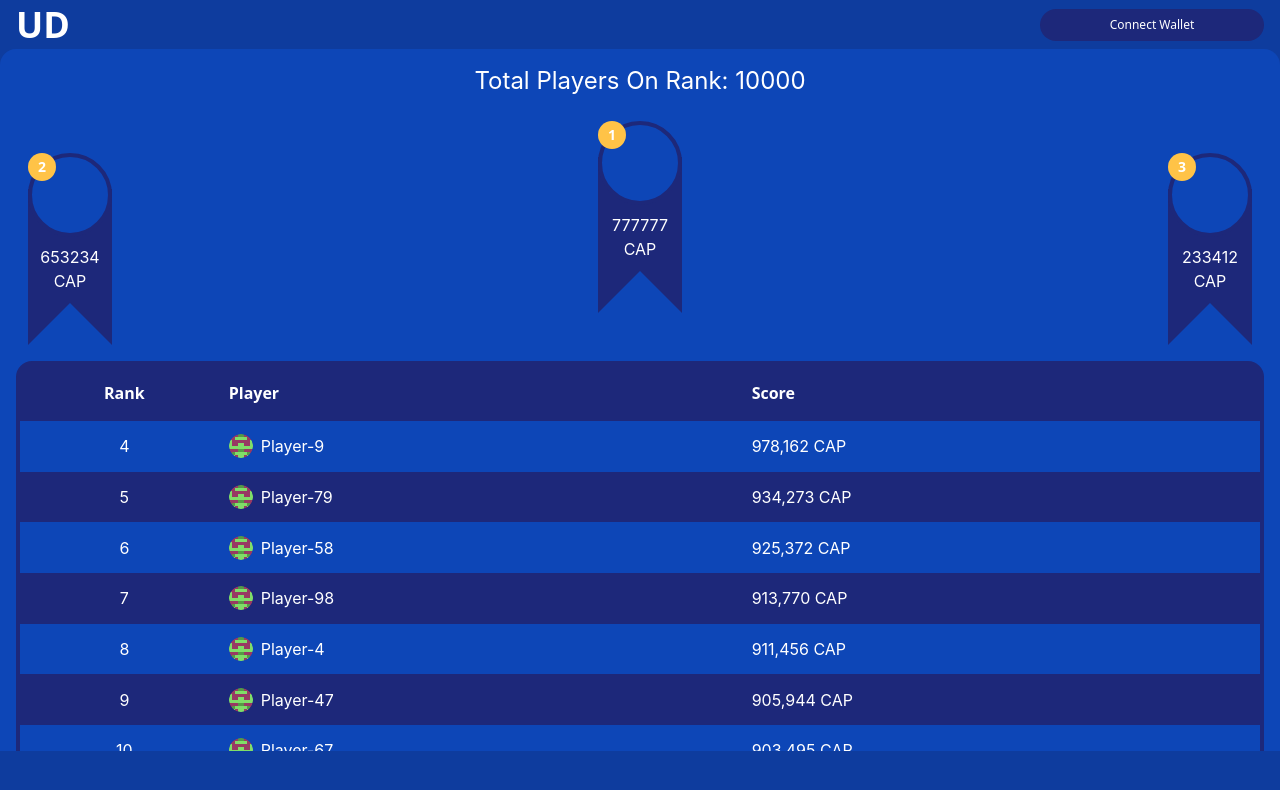
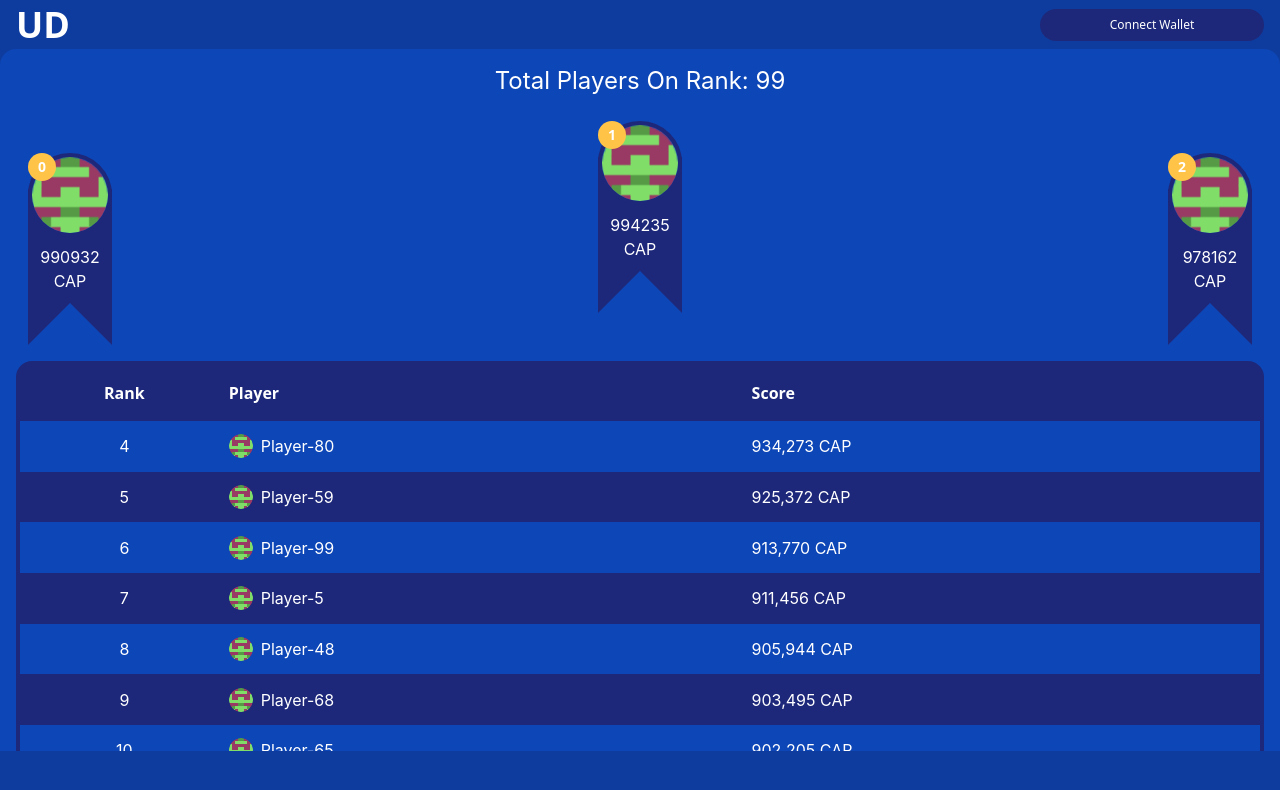
Before and after one commit to danhsucowboy/UWWDK, a React (Create React App) app: page /ranking in a window 1280 px wide. Shown: the top 790 px of the page. Built offline with nearby package versions, Linux system fonts and the light colour scheme.

Commit message:
feature: modified ranking data input props of Podium component

```diff
--- a/src/component/common/Badge/index.tsx
+++ b/src/component/common/Badge/index.tsx
@@ -1,15 +1,18 @@
 interface IBadge {
+  avatar: string
   score: number
   rank: number
   position: string
 }
 
-const Badge = ({ score, rank, position }: IBadge) => {
+const Badge = ({ avatar, score, rank, position }: IBadge) => {
   const badgeWrapper = `w-21 h-48 flex flex-col relative ${position}`
   return (
     <div className={badgeWrapper}>
       <div className="z-20 absolute w-7 h-7 rounded-full text-center bg-podium badge leading-7">{rank}</div>
-      <div className="w-21 h-21 rounded-full bg-secondary border-4 border-solid border-tertiary z-10"></div>
+      <div className="w-21 h-21 rounded-full bg-secondary border-4 border-solid border-tertiary z-10">
+        <img className="w-20 h-20 my-0 mx-auto" src={avatar} alt="avator" />
+      </div>
       <div className="w-full h-39 bg-tertiary absolute top-9 pt-14">
         <span>
           <p>{score}</p>
--- a/src/component/common/Podium/index.tsx
+++ b/src/component/common/Podium/index.tsx
@@ -1,15 +1,17 @@
 import Badge from '../Badge'
+import IRankings from '../../utils/interface/IRankings'
 interface IPodium {
   scores: number[]
   ranks: number[]
 }
 
-const Podium = ({ scores, ranks }: IPodium) => {
+const Podium = ({ rankings }: IRankings) => {
   const positions = ['self-end', '', 'self-end']
+  const ranks = [rankings[1], rankings[0], rankings[2]]
   return (
     <div className="w-full h-56 flex justify-between px-7 mt-6">
       {ranks.map((r, i) => {
-        return <Badge score={scores[i]} rank={r} position={positions[i]} />
+        return <Badge avatar={r.avatar} score={r.score} rank={i} position={positions[i]} />
       })}
     </div>
   )
--- a/src/component/common/Table/index.tsx
+++ b/src/component/common/Table/index.tsx
@@ -1,15 +1,7 @@
 import { useState, useMemo, useEffect } from 'react'
 import numeral from 'numeral'
-import mockAvatar from '../../../asset/img/oval.png'
 import { ChevronLeft, ChevronRight, ChevronsLeft, ChevronsRight } from 'react-feather'
-
-interface IRankings {
-  rankings: {
-    avatar: string
-    player: string
-    score: number
-  }[]
-}
+import IRankings from '../../utils/interface/IRankings'
 
 interface IData {
   rankings: {
@@ -57,7 +49,7 @@ const TableData = ({ rankings, currentPage }: IData) => {
             <td>{i + 4 + (currentPage - 1) * pageList}</td>
             <td className="w-4/5 h-full flex items-center">
               <div className="w-6 h-6 mr-2 rounded-full">
-                <img src={mockAvatar} alt="avator" />
+                <img src={r.avatar} alt="avator" />
               </div>
               {r.player}
             </td>
@@ -134,14 +126,14 @@ const Table = ({ rankings }: IRankings) => {
   const currentRankings = useMemo(() => {
     if (currentPage !== pages) return rankings.slice((currentPage - 1) * pageList, currentPage * pageList)
     else return rankings.slice((currentPage - 1) * pageList, rankings.length)
-  }, [currentPage])
+  }, [currentPage, rankings])
 
   const currentPages = useMemo(() => {
     const pageArrlen = pageArr.length < 3 ? pageArr.length : 3
     if (currentPage === 1) return pageArr.slice(0, pageArrlen)
     else if (currentPage === pages) return pageArr.slice(currentPage - pageArrlen, currentPage)
     else return pageArr.slice(currentPage - pageArrlen + 1, currentPage + 1)
-  }, [pageArr, currentPage])
+  }, [pageArr, currentPage, rankings])
 
   return (
     <table className="w-full h-144 rounded-2xl bg-tertiary border-4 border-solid border-[#2C217F99]">
--- /dev/null
+++ b/src/component/utils/interface/IRankings.ts
@@ -0,0 +1,9 @@
+interface IRankings {
+  rankings: {
+    avatar: string
+    player: string
+    score: number
+  }[]
+}
+
+export default IRankings
--- a/src/hook/useMockRanking.ts
+++ b/src/hook/useMockRanking.ts
@@ -1,4 +1,5 @@
 import { useState } from 'react'
+import mockAvatar from '../asset/img/oval.png'
 
 const getRandomArbitaray = (min: number, max: number) => {
   return Math.floor(Math.random() * (max - min) + min)
@@ -10,7 +11,7 @@ const useMockRanking = (mockLength: number) => {
   let mockData = []
 
   for (let i = 0; i < mockLength; i++) {
-    const avatar = 'src/asset/img/oval.png'
+    const avatar = mockAvatar
     const player = `Player-${i + 1}`
     const score = getRandomArbitaray(0, 1000000)
     mockData.push({ avatar, player, score })
--- a/src/page/Ranking/index.tsx
+++ b/src/page/Ranking/index.tsx
@@ -5,16 +5,14 @@ import useMockRanking from '../../hook/useMockRanking'
 import Table from '../../component/common/Table'
 
 const Ranking = () => {
-  const totalUsers = 10000
-  const scores = [653234, 777777, 233412]
-  const ranks = [2, 1, 3]
-  const mockRanking = useMockRanking(100)
+  const totalUsers = 99
+  const mockRanking = useMockRanking(totalUsers)
 
   return (
     <ContentWrapper overflow={'overflow-y-scroll'}>
       <div className="w-full h-232">
         <p className="mt-4 w-full h-8 text-2xl leading-8">Total Players On Rank: {totalUsers}</p>
-        <Podium scores={scores} ranks={ranks} />
+        <Podium rankings={mockRanking.slice(0, 3)} />
         <div className="mt-4 w-full h-144 px-4">
           {/* <div className="w-full h-136 rounded-2xl bg-tertiary"> */}
           <Table rankings={mockRanking.slice(3, mockRanking.length)} />
--- a/tailwind.config.js
+++ b/tailwind.config.js
@@ -22,6 +22,7 @@ module.exports = {
         21: '5.25rem',
       },
       height: {
+        18: '4.5rem',
         21: '5.25rem',
         30: '7.5rem',
         39: '9.75rem',
```
